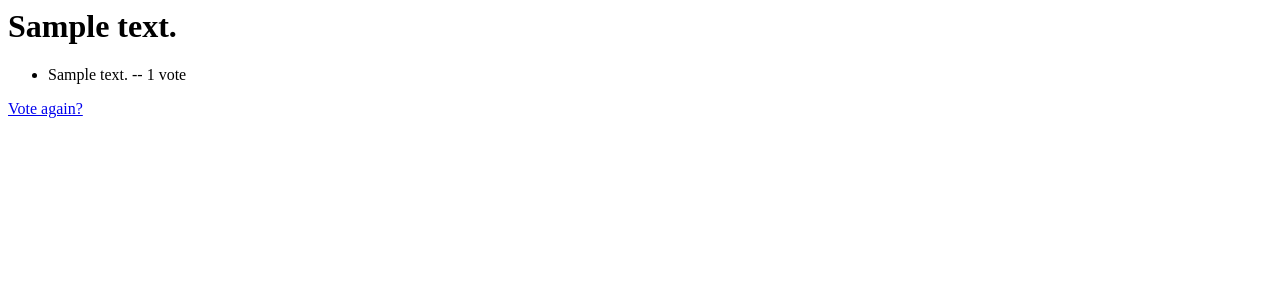
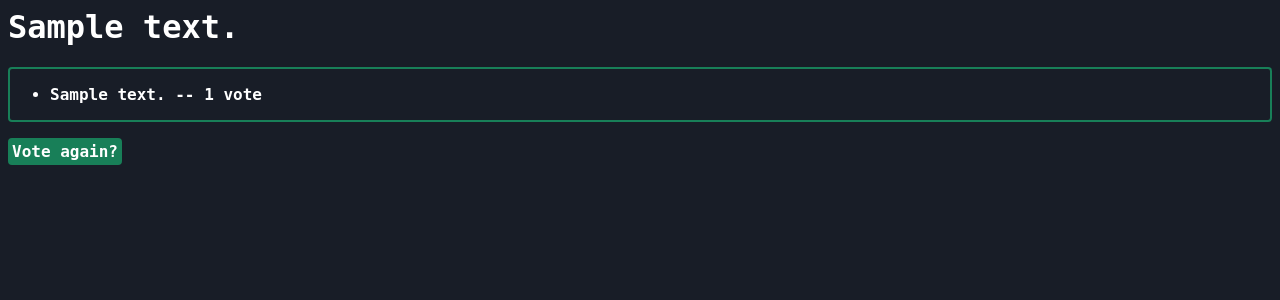
Before and after one commit to RenannLimaa/Django-projects, a Django app: page /polls/1/results/ in a window 1280 px wide. Shown: the top 300 px of the page. Run offline with Django 5.2, Linux system fonts and the light colour scheme; tables that the repository leaves empty hold one stand-in row (values such as "Sample post").

Commit message:
add style to results template

```diff
--- /dev/null
+++ b/polls/static/polls/results.css
@@ -0,0 +1,30 @@
+body {
+    background-color: #181D27;
+
+    color: white;
+    font-family: monospace;
+    font-size: 16px;
+    font-weight: bold;
+}
+
+.choices {
+    border: 2px solid  #187F58;
+    border-radius: 4px;
+}
+
+div li {
+    color: white;
+}
+
+a {
+    display: inline-block;
+
+    padding: 4px;
+    background-color: #187F58;
+    color: white;
+    text-decoration: none;
+
+    border-radius: 4px;
+
+    margin-top: 16px;
+}
--- a/polls/templates/polls/results.html
+++ b/polls/templates/polls/results.html
@@ -1,9 +1,13 @@
+{% load static %}
+<link rel="stylesheet" href="{% static 'polls/results.css' %}">
 <h1>{{ question.question_text }}</h1>
 
-<ul>
-{% for choice in question.choice_set.all %}
-    <li>{{ choice.choice_text }} -- {{ choice.votes }} vote{{ choice.votes|pluralize }}</li>
-{% endfor %}
-</ul>
+<div class="choices">
+    <ul>
+        {% for choice in question.choice_set.all %}
+        <li>{{ choice.choice_text }} -- {{ choice.votes }} vote{{ choice.votes|pluralize }}</li>
+        {% endfor %}
+    </ul>
+</div>
 
-<a href="{% url 'polls:detail' question.id %}">Vote again?</a>
+<a href="{% url 'polls:detail' question.id %}" class="vote_again_link">Vote again?</a>
```
